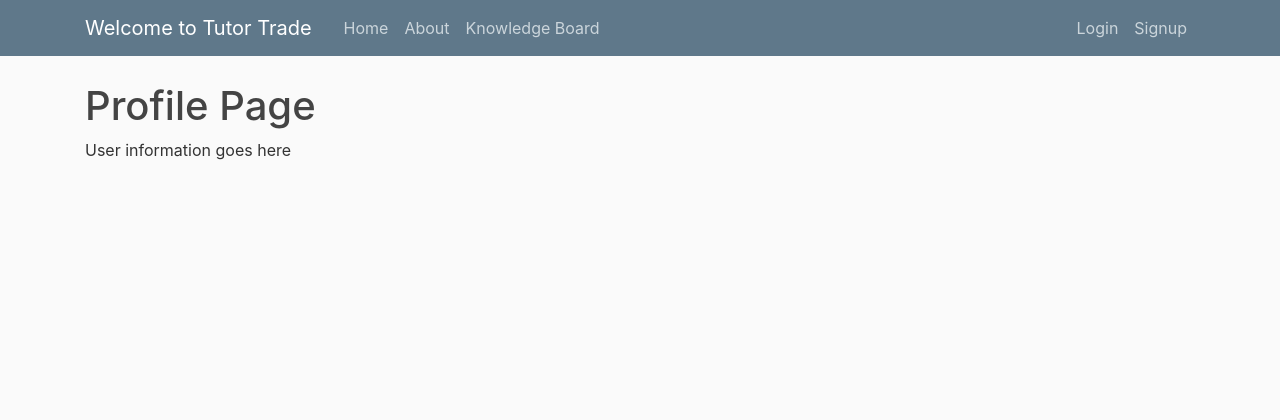
After one commit to Cristian-Castillo/Verve-Slug-Tutor, a Django app: template sourceCode/web1/blog/templates/blog/profile.html in a window 1280 px wide. The commit adds this page. Shown: the top 420 px of the page. Run offline with Django 3.2, Linux system fonts and the light colour scheme; the template is opened without the code that fills it, so the values that code supplies are empty; some libraries are stand-ins or nearby versions.

Commit message:
Add files via upload

```diff
--- a/sourceCode/web1/blog/templates/blog/knowledge.html
+++ b/sourceCode/web1/blog/templates/blog/knowledge.html
@@ -39,7 +39,7 @@
             </div>
             <!-- Navbar Right Side -->
             <div class="navbar-nav">
-              <a class="nav-item nav-link" href="">My Profile</a>
+              <a class="nav-item nav-link" href="{% url 'blog-profile' %}">My Profile</a>
               <a class="nav-item nav-link" href="">Logout</a>
             </div>
           </div>
--- /dev/null
+++ b/sourceCode/web1/blog/templates/blog/profile.html
@@ -0,0 +1,7 @@
+{% extends "blog/base.html" %}
+{% block content %}
+<h1> Profile Page </h1>
+<body> User information goes here </body>
+
+
+{% endblock content %}
--- a/sourceCode/web1/blog/urls.py
+++ b/sourceCode/web1/blog/urls.py
@@ -13,6 +13,7 @@ urlpatterns = [
     path('signup/',views.signup, name='blog-signup'),
     path('postsignup/',views.postsignup, name='blog-postsignup'),
     path('contact/',views.contact, name='blog-contact'),
+    path('profile/',views.profile, name='blog-profile'),
 ]
 
 
--- a/sourceCode/web1/blog/views.py
+++ b/sourceCode/web1/blog/views.py
@@ -56,6 +56,9 @@ def login(request):
 def contact(request):
     return render(request, "blog/contact.html", {'title': 'Contact'})
 
+def profile(request):
+    return render(request, 'blog/profile.html', {'title': 'Profile'})
+
 # CC:added postsign which gets the email, and if information is entered correctly it will send you to -----------------------------
 def postsign(request):
     email=request.POST.get('email')
```
Also changed, not shown: sourceCode/web1/db.sqlite3.
